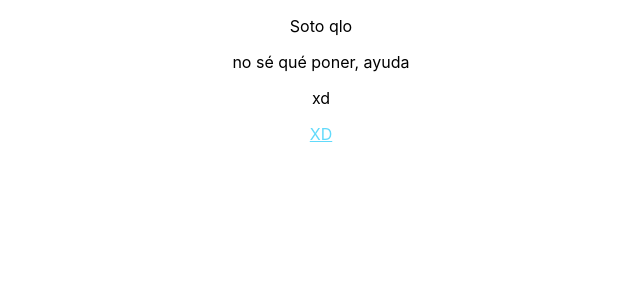
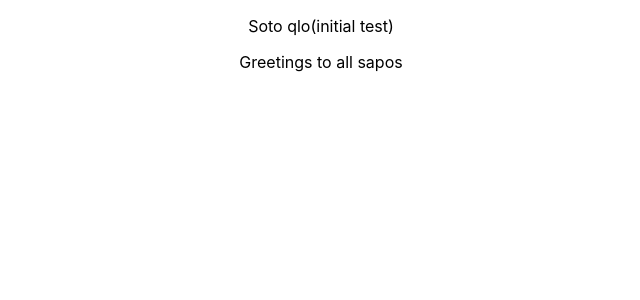
Before and after one commit to v1nte/rate-ulegos, a React (Create React App) app: page / in a window 1280 px wide. Shown: the top 300 px of the page, without its empty margins (319-959 px from the left). Built offline with nearby package versions, Linux system fonts and the light colour scheme.

Commit message:
Nothing important

```diff
--- a/src/App.js
+++ b/src/App.js
@@ -4,18 +4,9 @@ function App() {
   return (
     <div className="App">
         <p>
-          Soto qlo
+          Soto qlo(initial test)
         </p>
-        <p> no sé qué poner, ayuda</p>
-        <p>xd</p>
-        <a
-          className="App-link"
-          href="ulegos.com"
-          target="ulegos.com"
-          rel="noopener noreferrer"
-        >
-          XD
-        </a>
+        <p>Greetings to all sapos</p>
     </div>
   );
 }
```
